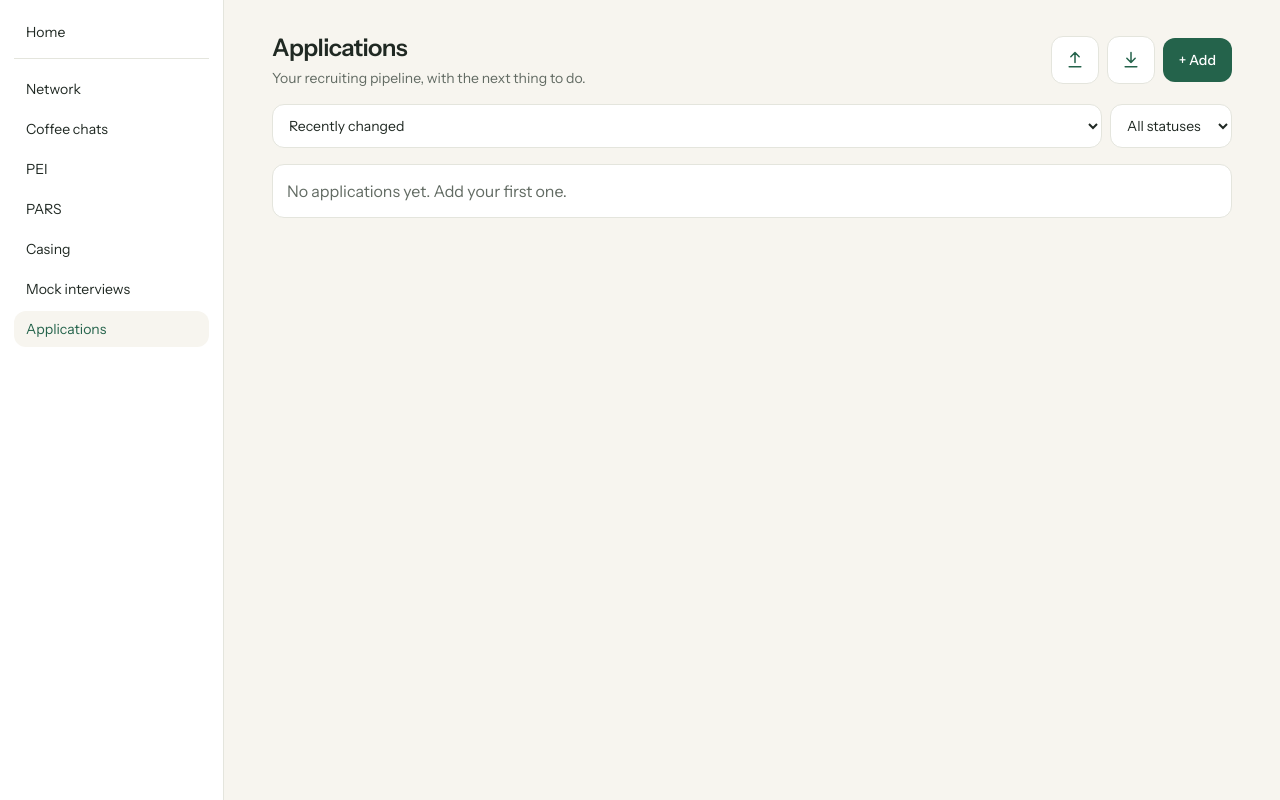
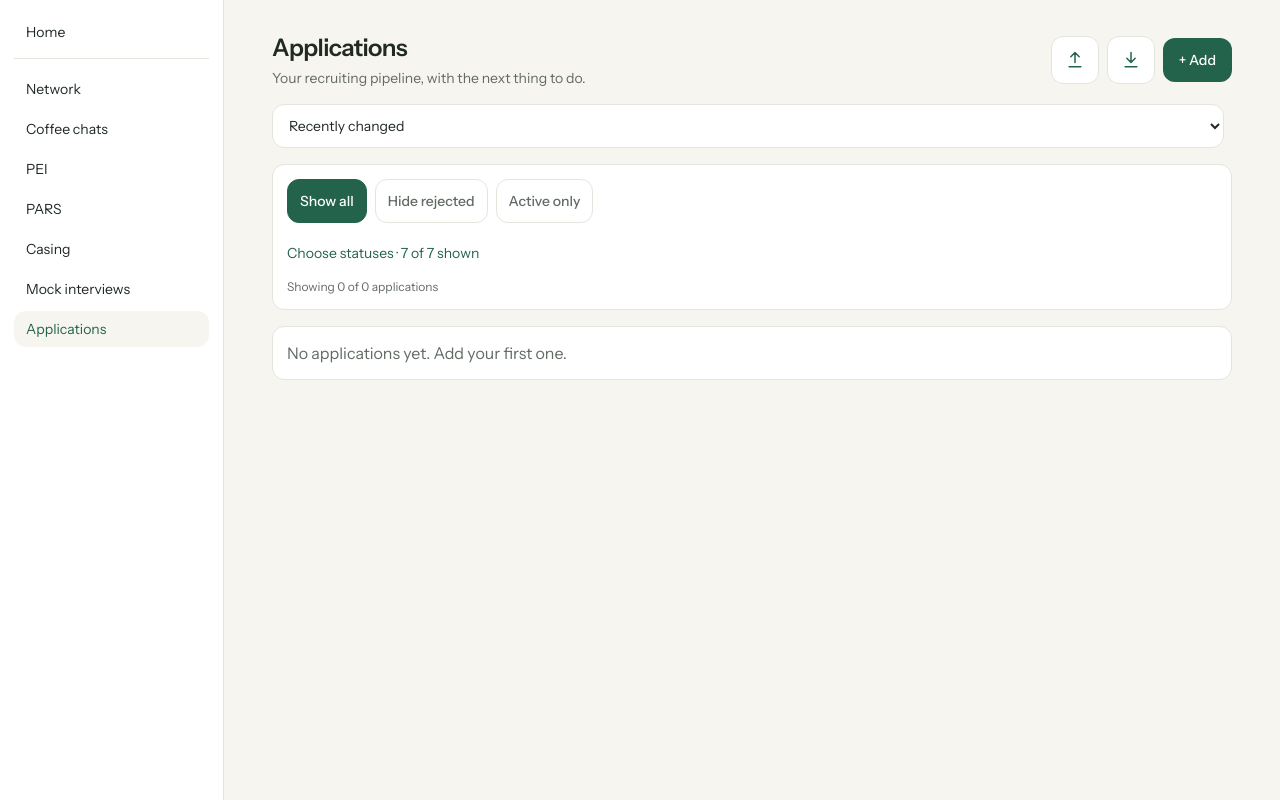
Before and after one commit to MaykaS/Bench, a Next.js app: page /applications in a window 1280 px wide. Built offline with nearby package versions, Linux system fonts and the light colour scheme.

Commit message:
Add multi-status application filters and quick views

```diff
--- /dev/null
+++ b/src/components/applications/ApplicationFilters.tsx
@@ -0,0 +1,34 @@
+import { APPLICATION_STATUSES, type ApplicationStatus } from "@/domain/Application";
+import { ApplicationStatusBadge } from "./ApplicationStatusBadge";
+
+export function ApplicationFilters({ selected, onChange, visible, total }: {
+  selected: ApplicationStatus[];
+  onChange: (statuses: ApplicationStatus[]) => void;
+  visible: number;
+  total: number;
+}) {
+  const presets = [
+    { label: "Show all", values: [...APPLICATION_STATUSES] },
+    { label: "Hide rejected", values: APPLICATION_STATUSES.filter(s => s !== "rejected") },
+    { label: "Active only", values: APPLICATION_STATUSES.filter(s => s !== "rejected" && s !== "withdrawn") },
+  ];
+  return <section aria-label="Application filters" className="rounded-card border border-hairline bg-surface p-card">
+    <div className="flex flex-wrap items-center gap-2">
+      {presets.map(preset => {
+        const active = selected.length === preset.values.length && preset.values.every(s => selected.includes(s));
+        return <button key={preset.label} type="button" aria-pressed={active} onClick={() => onChange(preset.values)} className={`min-h-tap rounded-card border px-3 text-sm font-medium ${active ? "border-accent bg-accent text-surface" : "border-hairline text-secondary"}`}>{preset.label}</button>;
+      })}
+    </div>
+    <details className="mt-2">
+      <summary className="flex min-h-tap cursor-pointer items-center text-sm text-accent">Choose statuses · {selected.length} of {APPLICATION_STATUSES.length} shown</summary>
+      <fieldset className="grid grid-cols-2 gap-2 pt-2 sm:grid-cols-3 lg:grid-cols-4">
+        <legend className="sr-only">Statuses to include</legend>
+        {APPLICATION_STATUSES.map(status => <label key={status} className="flex min-h-tap cursor-pointer items-center gap-2 rounded-card border border-hairline px-2">
+          <input type="checkbox" checked={selected.includes(status)} onChange={e => onChange(e.target.checked ? [...selected, status] : selected.filter(s => s !== status))} className="h-4 w-4 accent-[var(--color-accent)]" />
+          <ApplicationStatusBadge status={status} />
+        </label>)}
+      </fieldset>
+    </details>
+    <p role="status" className="mt-1 text-xs text-secondary">Showing {visible} of {total} applications</p>
+  </section>;
+}
```
Also changed, not shown: src/app/applications/page.tsx (+4 -3 lines).
